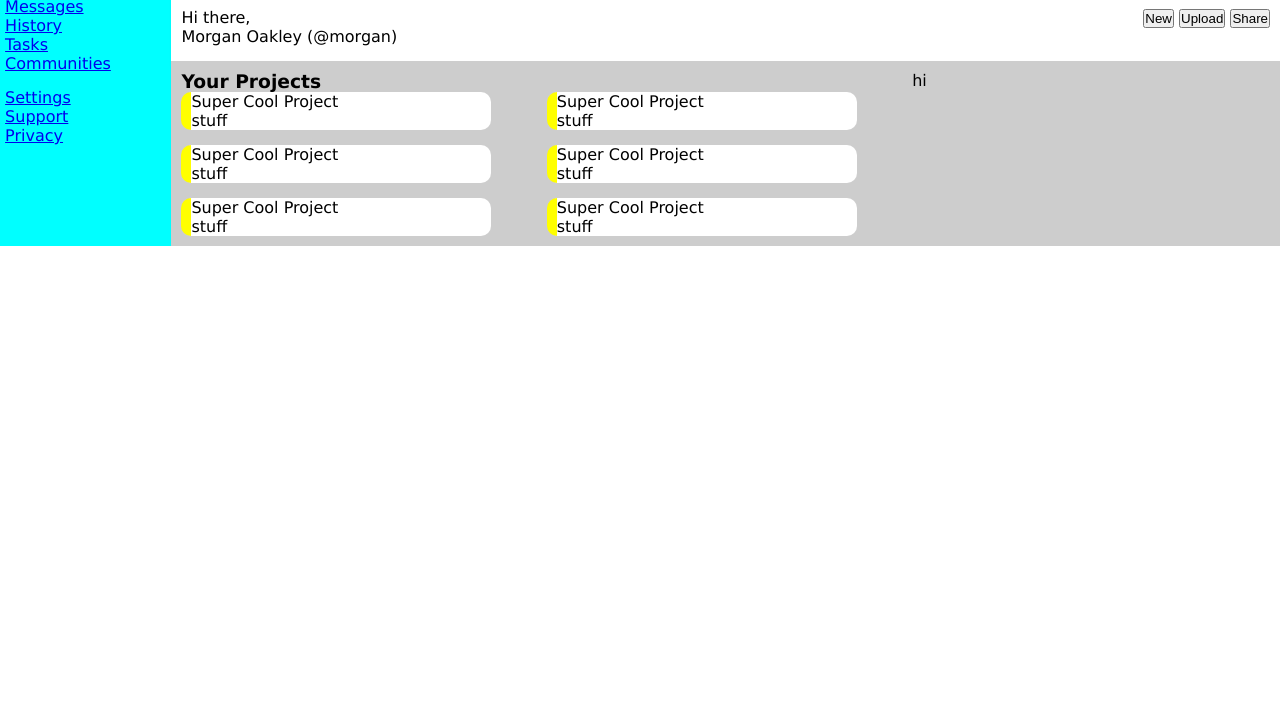
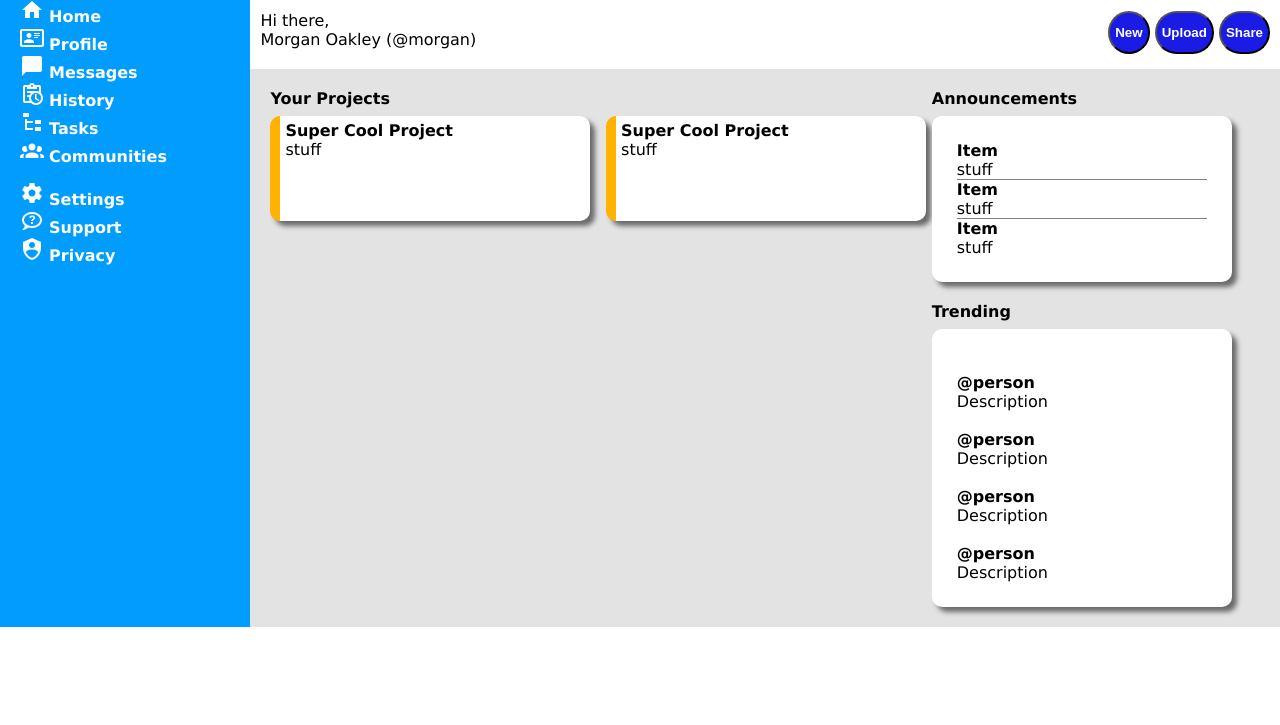
Before and after one commit to Rxanadu/odin-admin-dashboard, a plain HTML site: page index.html in a window 1280 px wide. Shown: the part 75-800 px from the top of the page. Drawn offline with Linux system fonts and the light colour scheme.

Commit message:
completed grid layout, sidebar icons

```diff
--- a/index.html
+++ b/index.html
@@ -13,46 +13,46 @@
     <div class="grid-container">
         <div class="sidebar">
             <div class="logo">
-                <img src="" alt="" class="nav-icon">
+                <img src="./icons/sidebar/view-dashboard-variant-outline.png" alt="" class="nav-icon">
                 <a href="#">Dashboard</a>
             </div>
             <div class="nav">
                 <div class="nav-link">
-                    <img src="" alt="" class="nav-icon">
+                    <img src="./icons/sidebar/home.png" alt="" class="nav-icon">
                     <a href="#">Home</a>
                 </div>
                 <div class="nav-link">
-                    <img src="" alt="" class="nav-icon">
+                    <img src="./icons/sidebar/card-account-details-outline.png" alt="" class="nav-icon">
                     <a href="#">Profile</a>
                 </div>
                 <div class="nav-link">
-                    <img src="" alt="" class="nav-icon">
+                    <img src="./icons/sidebar/message.png" alt="" class="nav-icon">
                     <a href="#">Messages</a>
                 </div>
                 <div class="nav-link">
-                    <img src="" alt="" class="nav-icon">
+                    <img src="./icons/sidebar/clipboard-text-clock-outline.png" alt="" class="nav-icon">
                     <a href="#">History</a>
                 </div>
                 <div class="nav-link">
-                    <img src="" alt="" class="nav-icon">
+                    <img src="./icons/sidebar/file-tree.png" alt="" class="nav-icon">
                     <a href="#">Tasks</a>
                 </div>
                 <div class="nav-link">
-                    <img src="" alt="" class="nav-icon">
+                    <img src="./icons/sidebar/account-group.png" alt="" class="nav-icon">
                     <a href="#">Communities</a>
                 </div>
             </div>
             <div class="nav-second">
                 <div class="nav-link">
-                    <img src="" alt="" class="nav-icon">
+                    <img src="./icons/sidebar/cog.png" alt="" class="nav-icon">
                     <a href="#">Settings</a>
                 </div>
                 <div class="nav-link">
-                    <img src="" alt="" class="nav-icon">
+                    <img src="./icons/sidebar/chat-question-outline.png" alt="" class="nav-icon">
                     <a href="#">Support</a>
                 </div>
                 <div class="nav-link">
-                    <img src="" alt="" class="nav-icon">
+                    <img src="./icons/sidebar/shield-account.png" alt="" class="nav-icon">
                     <a href="#">Privacy</a>
                 </div>
             </div>
@@ -60,7 +60,7 @@
         <div class="search">
             <div class="search-top">
                 <div class="searchbar">
-                    <img src="" alt="Search magnifying glass">
+                    <img src="./icons/search/magnify.png" alt="Search magnifying glass">
                     <input type="search" name="searchbar" id="searchbar">
                 </div>
                 <div class="profile-info">
@@ -85,43 +85,85 @@
         <div class="dashboard-content">
             <div class="content-grid">
                 <div class="projects">
-                    <h3>Your Projects</h3>
+                    <p>Your Projects</p>
                     <div class="cards">
                         <div class="card">
-                            <p>Super Cool Project</p>
+                            <p class="project-title">Super Cool Project</p>
                             <p>stuff</p>
+                            <ul>
+                                <li>
+                                    <img src="" alt="">
+                                </li>
+                                <li>
+                                    <img src="" alt="">
+                                </li>
+                                <li>
+                                    <img src="" alt="">
+                                </li>
+                            </ul>
 
                         </div>
                         <div class="card">
-                            <p>Super Cool Project</p>
+                            <p class="project-title">Super Cool Project</p>
                             <p>stuff</p>
-
-                        </div>
-                        <div class="card">
-                            <p>Super Cool Project</p>
-                            <p>stuff</p>
-
-                        </div>
-                        <div class="card">
-                            <p>Super Cool Project</p>
-                            <p>stuff</p>
-
-                        </div>
-                        <div class="card">
-                            <p>Super Cool Project</p>
-                            <p>stuff</p>
-
-                        </div>
-                        <div class="card">
-                            <p>Super Cool Project</p>
-                            <p>stuff</p>
+                            <ul>
+                                <li>
+                                    <img src="" alt="">
+                                </li>
+                                <li>
+                                    <img src="" alt="">
+                                </li>
+                                <li>
+                                    <img src="" alt="">
+                                </li>
+                            </ul>
 
                         </div>
                     </div>
-
                 </div>
                 <div class="social">
-                    <p>hi</p>
+                    <div class="announcements">
+                        <p>Announcements</p>
+                        <ul class="announce-list">
+                            <li>
+                                <p class="announce-title">Item</p>
+                                <p>stuff</p>
+                            </li>
+                            <li>
+                                <p class="announce-title">Item</p>
+                                <p>stuff</p>
+                            </li>
+                            <li>
+                                <p class="announce-title">Item</p>
+                                <p>stuff</p>
+                            </li>
+                        </ul>
+                    </div>
+                    <div class="trending">
+                        <p>Trending</p>
+                        <ul class="trends">
+                            <li>
+                                <img src="" alt="">
+                                <p class="trending-person">@person</p>
+                                <p>Description</p>
+                            </li>
+                            <li>
+                                <img src="" alt="">
+                                <p class="trending-person">@person</p>
+                                <p>Description</p>
+                            </li>
+                            <li>
+                                <img src="" alt="">
+                                <p class="trending-person">@person</p>
+                                <p>Description</p>
+                            </li>
+                            <li>
+                                <img src="" alt="">
+                                <p class="trending-person">@person</p>
+                                <p>Description</p>
+                            </li>
+                        </ul>
+                    </div>
                 </div>
             </div>
 
--- a/style.css
+++ b/style.css
@@ -14,15 +14,31 @@ body{
     display: grid;
 }
 
+li{
+    list-style: none;
+}
+
+a{
+    text-decoration: none;
+    color: white;
+    font-weight: bold;
+}
+
 /**********************/
 /*Sidebar Section*/
 /**********************/
 .sidebar{
-background: aqua;
+background: rgb(0, 157, 255);
 grid-row: 1/4;
 display: flex;
 flex-direction: column;
 gap: 15px;
+padding-left: 20px;
+padding-top: 20px;
+}
+
+.logo{
+    font-size: 24pt;
 }
 
 /**********************/
@@ -42,20 +58,38 @@ gap: 15px;
     justify-content: space-between;
     padding: 15px 10px;
 }
+
+.searchbar>img{
+    filter: invert(100%);
+}
+
+button{
+    color: white;
+    background-color: rgb(27, 27, 230);
+    border-radius: 25px;
+    font-weight: bold;
+    padding: 12px 5px;
+}
+
 /**********************/
 /*Content Section*/
 /**********************/
 .dashboard-content{
-    background: rgb(205, 205, 205);
+    background: rgb(227, 227, 227);
     grid-column: 2/4;
     grid-row:3/4;
-    padding: 10px;
+    padding: 20px;
 }
 
 .content-grid{
     display: grid;
     grid-template-columns: 2fr 1fr;
-    gap: 15px;
+    gap: 5px;
+}
+
+.projects> p{
+    font-weight: bold;
+    padding-bottom: 8px;
 }
 
 .cards{
@@ -66,7 +100,49 @@ gap: 15px;
 
 .card{
     background: white;
-    border-left: 10px solid yellow;
+    border-left: 10px solid rgb(255, 179, 0);
     border-radius: 10px;
     width: 300px;
+    padding: 5px;
+    box-shadow: 5px 5px 5px rgb(106, 106, 106);
 }
+
+.project-title{
+    font-weight: bold;
+}
+
+.social{
+    display: flex;
+    flex-direction: column;
+    gap: 20px;
+}
+
+.announcements> p,
+.trending> p{
+    font-weight: bold;
+    margin-bottom: 8px;
+}
+
+.announce-list,
+.trends{
+    display: flex;
+    flex-direction: column;
+    background: white;
+    border-radius: 10px;
+    width: 250px;
+    padding: 25px;
+    box-shadow: 5px 5px 5px rgb(106, 106, 106);
+}
+
+.announce-list li{
+    border-bottom:1px solid grey;
+}
+
+.announce-list li:last-child{
+    border-bottom: 0;
+}
+
+.announce-title,
+.trending-person{
+    font-weight: bold;
+}
```
Also changed, not shown: icons/search/magnify.png (added), icons/sidebar/account-group.png (added), icons/sidebar/card-account-details-outline.png (added), icons/sidebar/chat-question-outline.png (added), icons/sidebar/clipboard-text-clock-outline.png (added), icons/sidebar/cog.png (added), icons/sidebar/file-tree.png (added), icons/sidebar/home.png (added), icons/sidebar/message.png (added), icons/sidebar/shield-account.png (added), icons/sidebar/view-dashboard-variant-outline.png (added).
